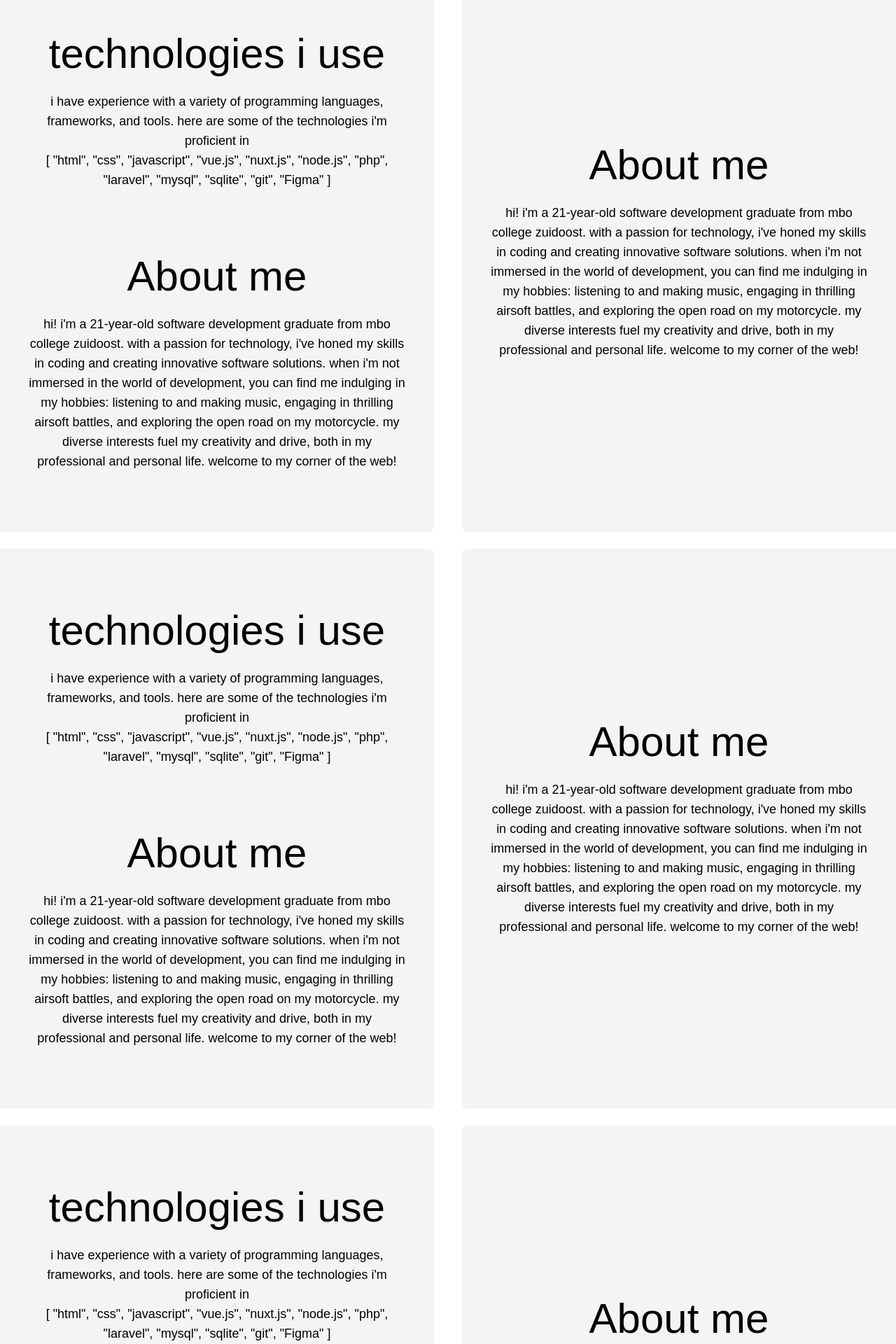
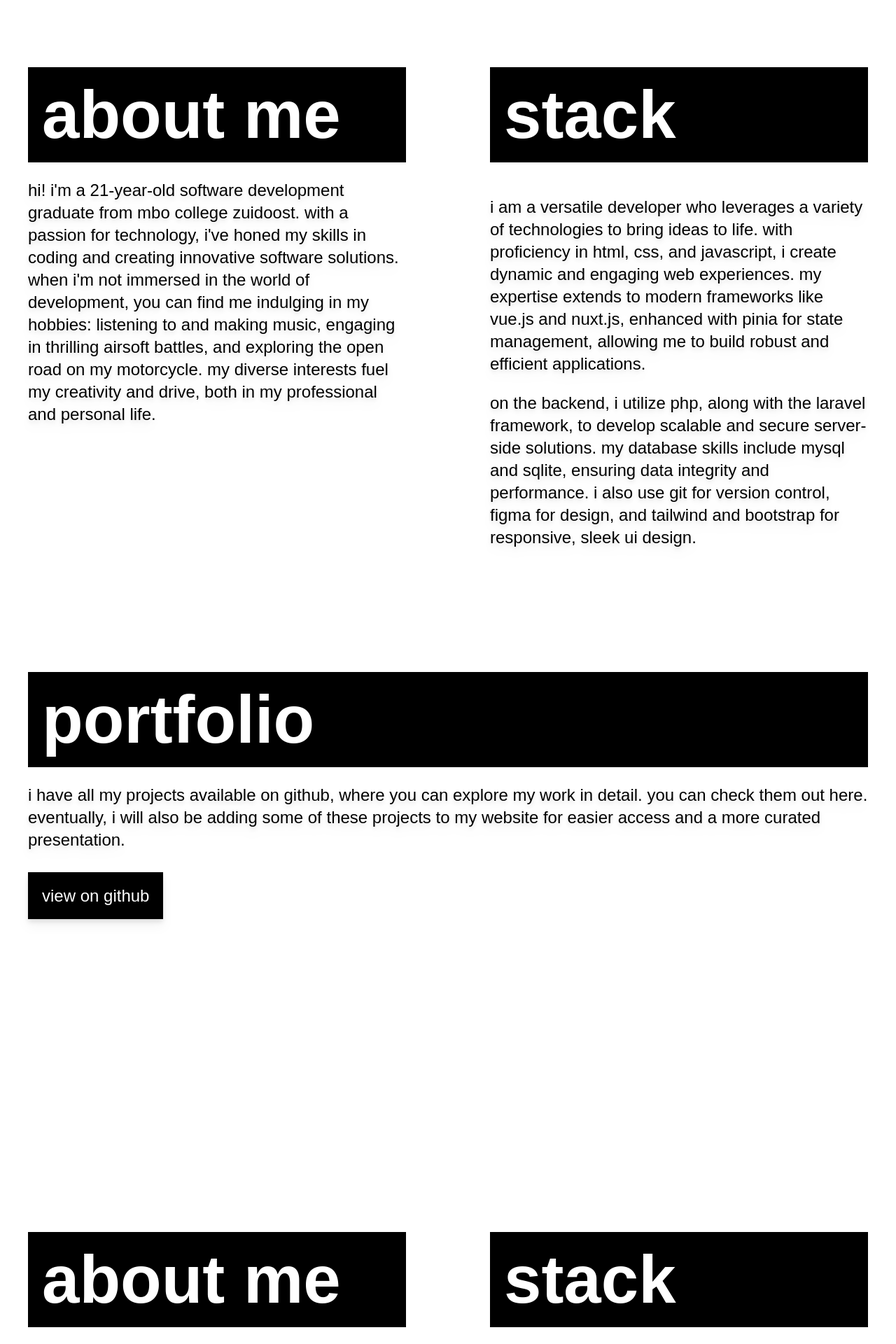
Before and after one commit to Kaangorenn/kaangoren.nl, a Nuxt app: page / in a window 1280 px wide. Shown: the part 840-2760 px from the top of the page at 70% size. Built offline with nearby package versions, Linux system fonts and the light colour scheme; a web font is replaced by a local one.

Commit message:
chore: Update styles and configurations for preferences component

```diff
--- a/layouts/Default.vue
+++ b/layouts/Default.vue
@@ -1,7 +1,7 @@
 <template>
     <div class="noise"></div>
     <!-- <div class="absolute z-0 inset-0 h-full w-full bg-[linear-gradient(to_right,#80808012_1px,transparent_1px),linear-gradient(to_bottom,#80808012_1px,transparent_1px)] bg-[size:24px_24px]"></div> -->
-    <div class="antialiased">
+    <div class="antialiased cursor-default">
         <!-- <Preferences /> -->
         <Navbar />
         <div class="dark:bg-black bg-white">
--- a/pages/index.vue
+++ b/pages/index.vue
@@ -10,114 +10,108 @@ const job_title = mainStore.texts[mainStore.language].home.job_title;
 //about
 const about_title = mainStore.texts[mainStore.language].about.about.title;
 const about_description = mainStore.texts[mainStore.language].about.about.description;
+const about_description_2 = mainStore.texts[mainStore.language].about.about.description_2;
 
 //technologies
 const technologies_title = mainStore.texts[mainStore.language].about.technologies.title;
 const technologies_description = mainStore.texts[mainStore.language].about.technologies.description;
-const technologies_list = mainStore.texts[mainStore.language].about.technologies.list;
+const technologies_description_2 = mainStore.texts[mainStore.language].about.technologies.description_2;
+
+//portfolio section
+const portfolio_title = mainStore.texts[mainStore.language].portfolio.title;
+const portfolio_description = mainStore.texts[mainStore.language].portfolio.description;
+const portfolio_button = mainStore.texts[mainStore.language].portfolio.github_button;
 
 </script>
 <template>
-    <section id="home" :class="{ 'bg-orange-600': mainStore.isHovered }" class="min-h-screen w-screen bg-white dark:bg-black transition-colors duration-300 ease-in-out grid place-items-center text-white z-10">
+    <section id="home" class="min-h-screen w-screen bg-white dark:bg-black transition-colors duration-300 ease-in-out grid place-items-center text-white z-10">
         <div>
             <div class="grid place-items-center">
-                <div data-aos="fade-down" data-aos-delay="700" class="rounded-full overflow-hidden h-56 w-56 my-5">
+                <div data-aos="fade-down" data-aos-delay="800" class="rounded-full overflow-hidden h-56 w-56 2xl:h-96 2xl:w-96 my-5 drop-shadow-lg dark:drop-shadow-none">
                     <NuxtImg src="../public/header.jpg" class="-mt-10 scale-125 ml-2 ease-in-out duration-300" />
                 </div>
                 <div data-aos="fade-up" data-aos-delay="1000">
-                    <h1 to="/" :class="{ 'text-black': mainStore.isHovered }" class="text-4xl md:text-6xl font-semibold hover:underline cursor-pointer text-black dark:text-white" @mouseover="mainStore.toggleHover(true)" @mouseleave="mainStore.toggleHover(false)">selçuk kaan gören</h1>
+                    <h1 class="text-4xl md:text-6xl 2xl:text-8xl font-semibold text-black dark:text-white drop-shadow-lg dark:drop-shadow-none">selçuk kaan gören</h1>
                 </div>
                 <div data-aos="fade-up" data-aos-delay="1500" class="text-black mt-2">
-                    <h2 class="text-lg md:text-2xl font-semibold text-zinc-400 text-center">{{ job_title }}</h2>
+                    <h2 class="text-lg md:text-2xl 2xl:text-4xl font-semibold text-zinc-400 text-center drop-shadow-lg dark:drop-shadow-none">{{ job_title }}</h2>
                 </div>
             </div>
         </div>
     </section>
-    <section id="about_me" class="min-h-screen w-screen grid place-items-center text-white bg-white dark:bg-black transition-colors duration-300">
-        <div class="grid grid-cols-1 lg:grid-cols-2 h-full w-full gap-10">
-            <div class="bg-zinc-100 dark:bg-zinc-900 p-10 lg:rounded-r-lg transition-colors duration-300">
-                <div class="grid place-items-center h-full w-full">
-                    <div class=" text-center">
-                        <h1 data-aos="fade-right" data-aos-anchor-placement="bottom-bottom" class="text-6xl text-black dark:text-white">{{ technologies_title }}</h1>
+    <section id="about_me" class="min-h-screen w-screen text-white bg-white dark:bg-black transition-colors duration-300">
+        <div>
+            <div class="grid grid-cols-1 lg:grid-cols-2 h-full w-full gap-10 pt-24">
+                <div class="p-10 transition-colors duration-300">
+                    <div class="w-full h-full">
+                        <div class="">
+                            <h1 data-aos="fade-right" data-aos-anchor-placement="bottom-bottom" data-aos-delay="400" class="text-4xl lg:text-7xl xl:text-8xl 2xl:text-9xl font-bold text-white dark:text-black bg-black dark:bg-white py-5 px-5">{{ about_title }}</h1>
+                        </div>
                         <br>
-                        <p data-aos="fade-right" data-aos-anchor-placement="bottom-bottom" class="text-lg text-black dark:text-white">{{ technologies_description }}</p>
-                        <p data-aos="fade-right" data-aos-anchor-placement="bottom-bottom" class="text-lg text-black dark:text-white ">{{ technologies_list }}</p>
-                    </div>
-                    <div class=" text-center">
-                        <h1 data-aos="fade-right" data-aos-anchor-placement="bottom-bottom" class="text-6xl text-black dark:text-white">{{ about_title }}</h1>
-                        <br>
-                        <p data-aos="fade-right" data-aos-anchor-placement="bottom-bottom" class="text-lg text-black dark:text-white">{{ about_description }}</p>
+                        <p data-aos="fade-right" data-aos-anchor-placement="bottom-bottom" data-aos-delay="800" class="text-md lg:text-2xl 2xl:text-4xl text-black dark:text-white drop-shadow-lg dark:drop-shadow-none">{{ about_description }}</p>
                     </div>
                 </div>
-            </div>
-            <div class="bg-zinc-100 dark:bg-zinc-900 p-10 lg:rounded-l-lg transition-colors duration-300">
-                <div class="grid place-items-center h-full w-full">
-                    <div class="text-center">
-                        <h1 data-aos="fade-left" data-aos-anchor-placement="bottom-bottom" class="text-6xl text-black dark:text-white">{{ about_title }}</h1>
+                <div class="p-10 transition-colors duration-300">
+                    <div class="h-full w-full">
+                        <div class="">
+                            <h1 data-aos="fade-left" data-aos-anchor-placement="bottom-bottom" data-aos-delay="400" class="text-4xl lg:text-7xl xl:text-8xl 2xl:text-9xl font-bold text-white dark:text-black bg-black dark:bg-white py-5 px-5">{{ technologies_title }}</h1>
+                        </div>
                         <br>
-                        <p data-aos="fade-left" data-aos-anchor-placement="bottom-bottom" class="text-lg text-black dark:text-white">{{ about_description }}</p>
+                        <br>
+                        <p data-aos="fade-left" data-aos-anchor-placement="bottom-bottom" data-aos-delay="800" class="text-md lg:text-2xl 2xl:text-4xl text-black dark:text-white drop-shadow-lg dark:drop-shadow-none">{{ technologies_description }}</p>
+                        <br>
+                        <p data-aos="fade-left" data-aos-anchor-placement="bottom-bottom" data-aos-delay="1200" class="text-md lg:text-2xl 2xl:text-4xl text-black dark:text-white drop-shadow-lg dark:drop-shadow-none">{{ technologies_description_2 }}</p>
                     </div>
                 </div>
             </div>
         </div>
     </section>
-    <br>
-    <section id="portfolio" class="min-h-screen w-screen grid place-items-center text-white bg-white dark:bg-black transition-colors duration-300">
-        <div class="grid grid-cols-1 lg:grid-cols-2 h-full w-full gap-10">
-            <div class="bg-zinc-100 dark:bg-zinc-900 p-10 lg:rounded-r-lg transition-colors duration-300">
-                <div class="grid place-items-center h-full w-full">
-                    <div class=" text-center">
-                        <h1 data-aos="fade-right" data-aos-anchor-placement="bottom-bottom" class="text-6xl text-black dark:text-white">{{ technologies_title }}</h1>
+    <section id="portfolio" class="min-h-screen w-screen text-white bg-white dark:bg-black transition-colors duration-300">
+        <div>
+            <div class="grid grid-cols-1 h-full w-full gap-10 pt-24">
+                <div class="p-10 transition-colors duration-300">
+                    <div class="w-full h-full">
+                        <div class="">
+                            <h1 data-aos="fade-right" data-aos-anchor-placement="bottom-bottom" class="text-4xl lg:text-7xl xl:text-8xl 2xl:text-9xl font-bold text-white dark:text-black bg-black dark:bg-white py-5 px-5">{{ portfolio_title }}</h1>
+                        </div>
                         <br>
-                        <p data-aos="fade-right" data-aos-anchor-placement="bottom-bottom" class="text-lg text-black dark:text-white">{{ technologies_description }}</p>
-                        <p data-aos="fade-right" data-aos-anchor-placement="bottom-bottom" class="text-lg text-black dark:text-white ">{{ technologies_list }}</p>
-                    </div>
-                    <div class=" text-center">
-                        <h1 data-aos="fade-right" data-aos-anchor-placement="bottom-bottom" class="text-6xl text-black dark:text-white">{{ about_title }}</h1>
+                        <p data-aos="fade-right" data-aos-anchor-placement="bottom-bottom" class="text-md lg:text-2xl 2xl:text-4xl text-black dark:text-white drop-shadow-lg dark:drop-shadow-none">{{ portfolio_description }}</p>
                         <br>
-                        <p data-aos="fade-right" data-aos-anchor-placement="bottom-bottom" class="text-lg text-black dark:text-white">{{ about_description }}</p>
-                    </div>
-                </div>
-            </div>
-            <div class="bg-zinc-100 dark:bg-zinc-900 p-10 lg:rounded-l-lg transition-colors duration-300">
-                <div class="grid place-items-center h-full w-full">
-                    <div class="text-center">
-                        <h1 data-aos="fade-left" data-aos-anchor-placement="bottom-bottom" class="text-6xl text-black dark:text-white">{{ about_title }}</h1>
                         <br>
-                        <p data-aos="fade-left" data-aos-anchor-placement="bottom-bottom" class="text-lg text-black dark:text-white">{{ about_description }}</p>
+                        <div data-aos="fade-up">
+                            <NuxtLink data-aos-anchor-placement="bottom-bottom" to="https://github.com/Kaangorenn?tab=repositories" target="_blank" class="text-md bg-black p-5 lg:text-2xl 2xl:text-4xl text-white dark:text-black drop-shadow-lg dark:drop-shadow-none hover:text-">{{ portfolio_button }}</NuxtLink>
+                        </div>
                     </div>
                 </div>
             </div>
         </div>
     </section>
-    <br>
-    <section id="contact" class="min-h-screen w-screen grid place-items-center text-white bg-white dark:bg-black transition-colors duration-300">
-        <div class="grid grid-cols-1 lg:grid-cols-2 h-full w-full gap-10">
-            <div class="bg-zinc-100 dark:bg-zinc-900 p-10 lg:rounded-r-lg transition-colors duration-300">
-                <div class="grid place-items-center h-full w-full">
-                    <div class=" text-center">
-                        <h1 data-aos="fade-right" data-aos-anchor-placement="bottom-bottom" class="text-6xl text-black dark:text-white">{{ technologies_title }}</h1>
+    <section id="contact" class="min-h-screen w-screen text-white bg-white dark:bg-black transition-colors duration-300">
+        <div>
+            <div class="grid grid-cols-1 lg:grid-cols-2 h-full w-full gap-10 pt-24">
+                <div class="p-10 transition-colors duration-300">
+                    <div class="w-full h-full">
+                        <div class="">
+                            <h1 data-aos="fade-right" data-aos-anchor-placement="bottom-bottom" class="text-4xl lg:text-7xl xl:text-8xl 2xl:text-9xl font-bold text-white dark:text-black bg-black dark:bg-white py-5 px-5">{{ about_title }}</h1>
+                        </div>
                         <br>
-                        <p data-aos="fade-right" data-aos-anchor-placement="bottom-bottom" class="text-lg text-black dark:text-white">{{ technologies_description }}</p>
-                        <p data-aos="fade-right" data-aos-anchor-placement="bottom-bottom" class="text-lg text-black dark:text-white ">{{ technologies_list }}</p>
-                    </div>
-                    <div class=" text-center">
-                        <h1 data-aos="fade-right" data-aos-anchor-placement="bottom-bottom" class="text-6xl text-black dark:text-white">{{ about_title }}</h1>
-                        <br>
-                        <p data-aos="fade-right" data-aos-anchor-placement="bottom-bottom" class="text-lg text-black dark:text-white">{{ about_description }}</p>
+                        <p data-aos="fade-right" data-aos-anchor-placement="bottom-bottom" class="text-md lg:text-2xl 2xl:text-4xl text-black dark:text-white drop-shadow-lg dark:drop-shadow-none">{{ about_description }}</p>
                     </div>
                 </div>
-            </div>
-            <div class="bg-zinc-100 dark:bg-zinc-900 p-10 lg:rounded-l-lg transition-colors duration-300">
-                <div class="grid place-items-center h-full w-full">
-                    <div class="text-center">
-                        <h1 data-aos="fade-left" data-aos-anchor-placement="bottom-bottom" class="text-6xl text-black dark:text-white">{{ about_title }}</h1>
+                <div class="p-10 transition-colors duration-300">
+                    <div class="h-full w-full">
+                        <div class="">
+                            <h1 data-aos="fade-left" data-aos-anchor-placement="bottom-bottom" class="text-4xl lg:text-7xl xl:text-8xl 2xl:text-9xl font-bold text-white dark:text-black bg-black dark:bg-white py-5 px-5">{{ technologies_title }}</h1>
+                        </div>
+
                         <br>
-                        <p data-aos="fade-left" data-aos-anchor-placement="bottom-bottom" class="text-lg text-black dark:text-white">{{ about_description }}</p>
+                        <br>
+                        <p data-aos="fade-left" data-aos-anchor-placement="bottom-bottom" class="text-md lg:text-2xl 2xl:text-4xl text-black dark:text-white drop-shadow-lg dark:drop-shadow-none">{{ technologies_description }}</p>
+                        <br>
+                        <p data-aos="fade-left" data-aos-anchor-placement="bottom-bottom" class="text-md lg:text-2xl 2xl:text-4xl text-black dark:text-white drop-shadow-lg dark:drop-shadow-none">{{ technologies_description_2 }}</p>
                     </div>
                 </div>
             </div>
         </div>
     </section>
-    <br>
 </template>
--- a/stores/mainStore.js
+++ b/stores/mainStore.js
@@ -3,10 +3,10 @@ import { defineStore } from "pinia";
 export const useMainStore = defineStore('main', {
     state: () => {
         return {
-            site_settings: {
-                selected_language: "en",
-                darkmode: false,
-            },
+            // site_settings: {
+            //     selected_language: "en",
+            //     darkmode: false,
+            // },
             isHovered: false,
             darkMode: false,
             isLoading: false,
@@ -34,28 +34,28 @@ export const useMainStore = defineStore('main', {
                     },
                     about: {
                         about: {
-                            title: "About me",
-                            description: "hi! i'm a 21-year-old software development graduate from mbo college zuidoost. with a passion for technology, i've honed my skills in coding and creating innovative software solutions. when i'm not immersed in the world of development, you can find me indulging in my hobbies: listening to and making music, engaging in thrilling airsoft battles, and exploring the open road on my motorcycle. my diverse interests fuel my creativity and drive, both in my professional and personal life. welcome to my corner of the web!",
+                            title: "about me",
+                            description: "hi! i'm a 21-year-old software development graduate from mbo college zuidoost. with a passion for technology, i've honed my skills in coding and creating innovative software solutions. when i'm not immersed in the world of development, you can find me indulging in my hobbies: listening to and making music, engaging in thrilling airsoft battles, and exploring the open road on my motorcycle. my diverse interests fuel my creativity and drive, both in my professional and personal life.",
+                            description_2: "read further if you want to know which stack i use. i’ll provide a detailed overview of the technologies and tools that form the backbone of my development environment.",
+                            read_more_button: "read more",
                         },
                         technologies: {
-                            title: "technologies i use",
-                            description: "i have experience with a variety of programming languages, frameworks, and tools. here are some of the technologies i'm proficient in",
-                            list: [
-                                "html",
-                                "css",
-                                "javascript",
-                                "vue.js",
-                                "nuxt.js",
-                                "node.js",
-                                "php",
-                                "laravel",
-                                "mysql",
-                                "sqlite",
-                                "git",
-                                "Figma",
-                            ],
-
+                            title: "stack",
+                            description: "i am a versatile developer who leverages a variety of technologies to bring ideas to life. with proficiency in html, css, and javascript, i create dynamic and engaging web experiences. my expertise extends to modern frameworks like vue.js and nuxt.js, enhanced with pinia for state management, allowing me to build robust and efficient applications.",
+                            description_2: "on the backend, i utilize php, along with the laravel framework, to develop scalable and secure server-side solutions. my database skills include mysql and sqlite, ensuring data integrity and performance. i also use git for version control, figma for design, and tailwind and bootstrap for responsive, sleek ui design.",
                         },
+                    },
+                    portfolio: {
+                            title: "portfolio",
+                            description: "i have all my projects available on github, where you can explore my work in detail. you can check them out here. eventually, i will also be adding some of these projects to my website for easier access and a more curated presentation.",
+                            github_button: "view on github",
+                    },
+                    contact: {
+                        title: "contact",
+                        description: "if you have any questions or would like to get in touch, feel free to send me a message. i'm always open to new opportunities and collaborations, so don't hesitate to reach out!",
+                        email: "send me an email",
+                        linkedin: "connect on linkedin",
+                        github: "view my github",
                     },
                     footer: {
                         links: {
```
Also changed, not shown: components/Footer.vue (+8 -8 lines), components/Navbar.vue (+35 -45 lines), components/Preferences.vue (+4 -4 lines), public/white.png (added).
